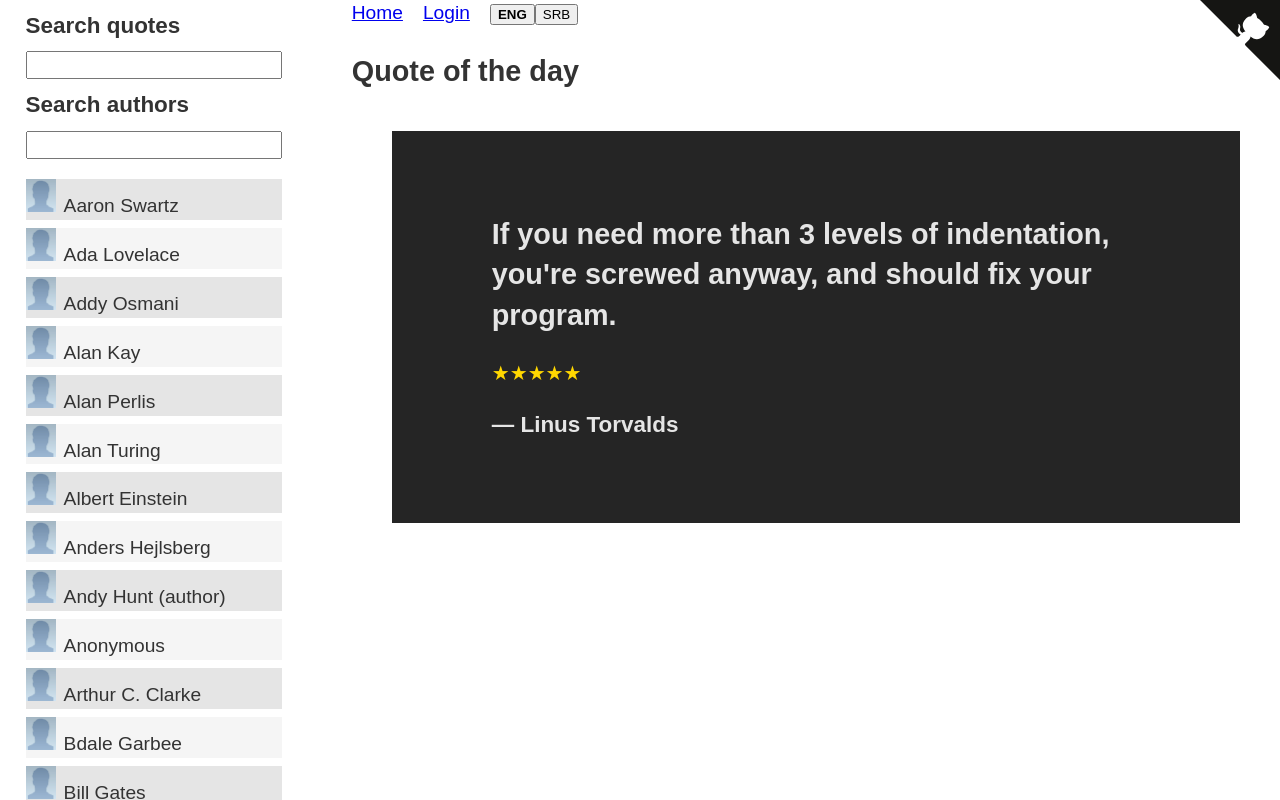
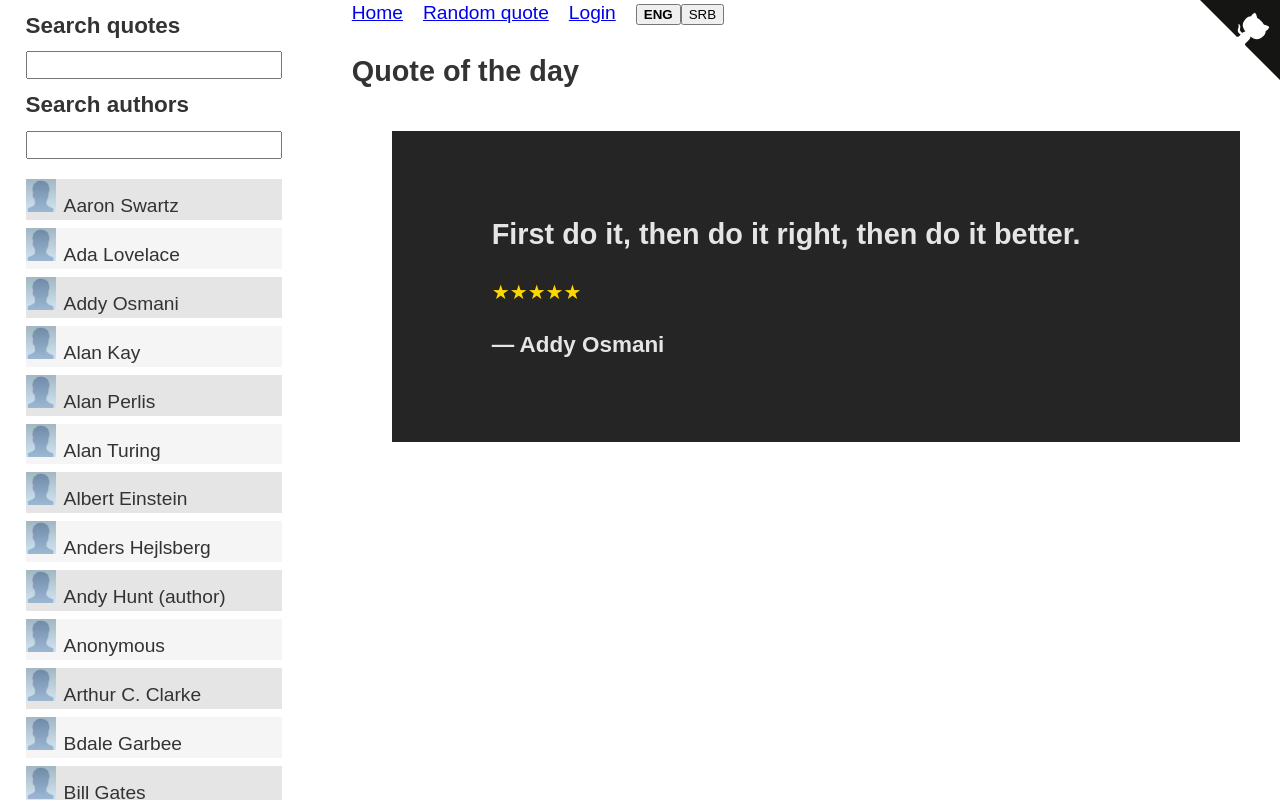
Before and after one commit to skolakoda/programming-quotes, a React (Create React App) app: page /random-quote in a window 1280 px wide. Built offline with nearby package versions, Linux system fonts and the light colour scheme; no server answers.

Commit message:
add random quote nav

```diff
--- a/src/components/header/Navigation.jsx
+++ b/src/components/header/Navigation.jsx
@@ -10,9 +10,8 @@ const Navigation = ({language, setLang, password}) => {
       <Github repoUrl="https://github.com/skolakoda/programerski-citati" />
       <nav>
         <Link to="/">{translate('HOME')}</Link>
-
+        <Link to="/random-quote">{translate('RANDOM_QUOTE')}</Link>
         {password && <Link to="/add-quote">{translate('ADD_QUOTE')}</Link>}
-
         <Link to="/login">{translate(password ? 'LOGOUT' : 'LOGIN')}</Link>
         <div>
           <button
--- a/src/components/main/SingleQuote.jsx
+++ b/src/components/main/ImageQuote.jsx
@@ -2,7 +2,7 @@ import React, {Component} from 'react'
 import AuthorImage from './AuthorImage'
 import Quote from './Quote'
 
-export default class SingleQuote extends Component {
+export default class ImageQuote extends Component {
   render() {
     const { quote, language, allImages, password } = this.props
 
--- a/src/data/translations.json
+++ b/src/data/translations.json
@@ -4,6 +4,7 @@
     "LOGIN": "Login",
     "LOGOUT": "Logout",
     "PROGRAMMING_QUOTES": "Programming quotes",
+    "RANDOM_QUOTE": "Random quote",
     "SEARCH_QUOTES": "Search quotes",
     "SEARCH_AUTHORS": "Search authors",
     "AUTHOR": "Author",
@@ -29,6 +30,7 @@
     "LOGIN": "Prijava",
     "LOGOUT": "Odjava",
     "PROGRAMMING_QUOTES": "Programerski citati",
+    "RANDOM_QUOTE": "Random citat",
     "SEARCH_QUOTES": "Pretraži citate",
     "SEARCH_AUTHORS": "Pretraži autore",
     "AUTHOR": "Autor",
--- a/src/routes/RandomQuote.jsx
+++ b/src/routes/RandomQuote.jsx
@@ -1,5 +1,5 @@
 import React, { Component } from 'react'
-import SingleQuote from './../components/main/SingleQuote'
+import ImageQuote from './../components/main/ImageQuote'
 
 export default class RandomQuote extends Component {
   constructor() {
@@ -7,8 +7,16 @@ export default class RandomQuote extends Component {
     this.state = {quote: null}
   }
 
+  componentDidMount() {
+    this.getRandom(this.props)
+  }
+
   componentWillReceiveProps(nextProps) {
-    const allQuotes = nextProps.allQuotes
+    this.getRandom(nextProps)
+  }
+
+  getRandom(props) {
+    const allQuotes = props.allQuotes
     this.setState({ quote: allQuotes[Math.floor(Math.random() * allQuotes.length)] })
   }
 
@@ -19,7 +27,7 @@ export default class RandomQuote extends Component {
     return (
       <main>
         <h1>Quote of the day</h1>
-        <SingleQuote quote={this.state.quote} allImages={this.props.allImages} language={language} password={password} cssClass="big-quote" />
+        <ImageQuote quote={this.state.quote} allImages={this.props.allImages} language={language} password={password} cssClass="big-quote" />
       </main>
     )
   }
--- a/src/routes/ShowQuote.jsx
+++ b/src/routes/ShowQuote.jsx
@@ -1,5 +1,5 @@
 import React, {Component} from 'react'
-import SingleQuote from './../components/main/SingleQuote'
+import ImageQuote from './../components/main/ImageQuote'
 import './ShowQuote.css'
 
 export default class ShowQuote extends Component {
@@ -10,7 +10,7 @@ export default class ShowQuote extends Component {
     if (!quote || !quote[language]) return null
 
     return (
-      <SingleQuote quote={quote} allImages={this.props.allImages} language={language} password={password} cssClass="big-quote" />
+      <ImageQuote quote={quote} allImages={this.props.allImages} language={language} password={password} cssClass="big-quote" />
     )
   }
 }
```
